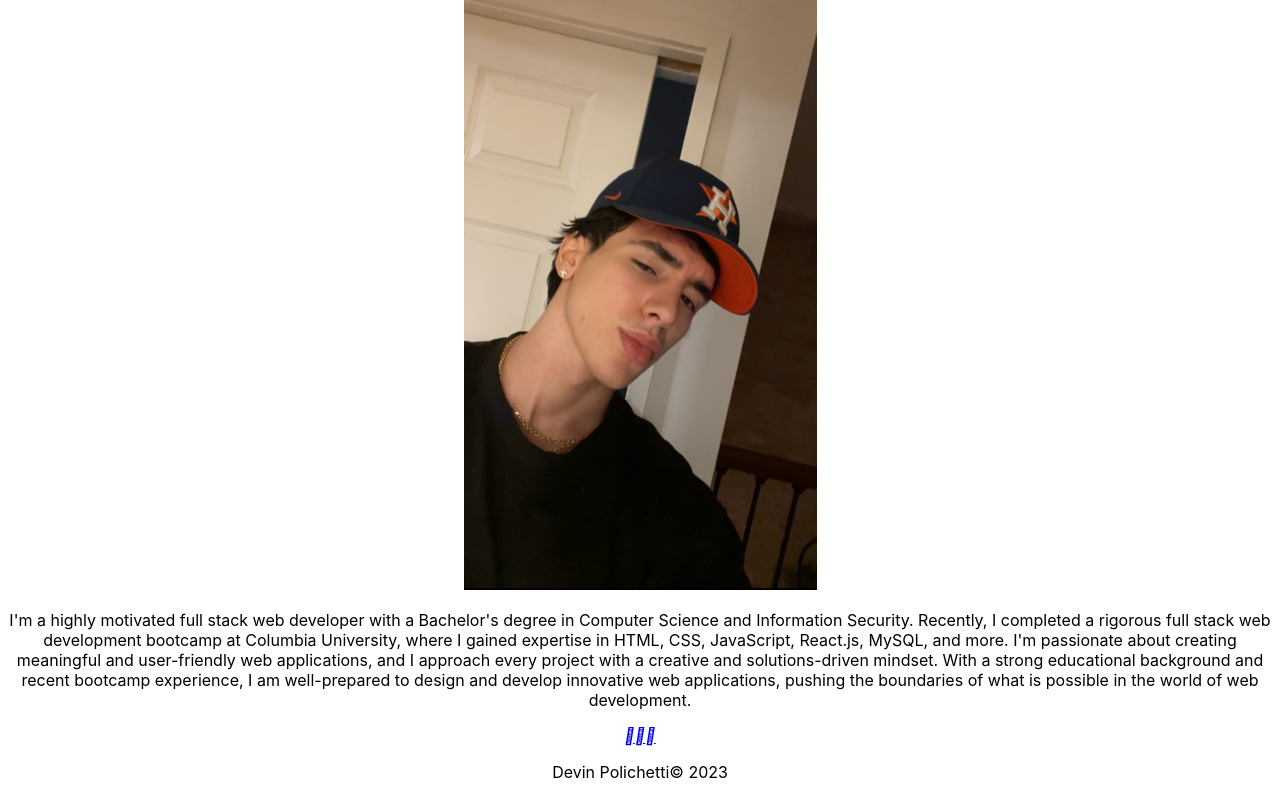
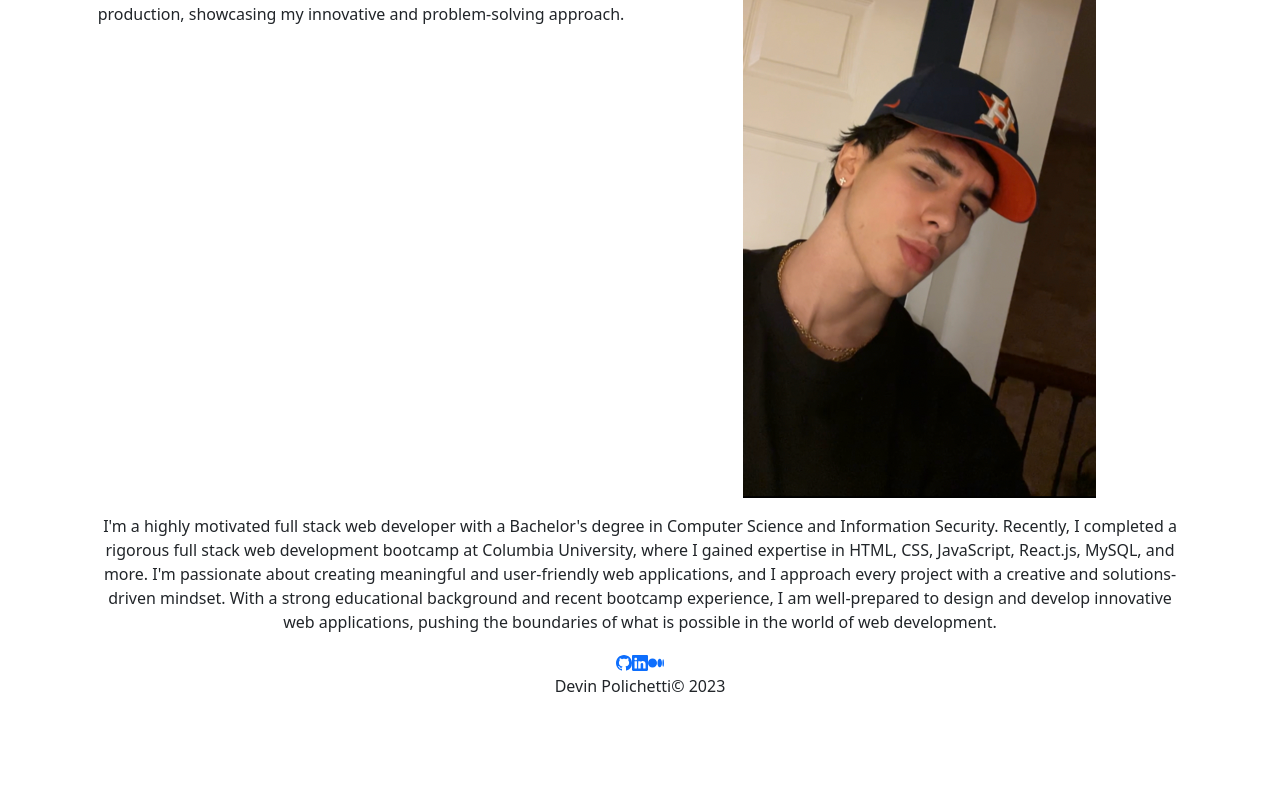
Before and after one commit to Dev-Devin/devinp-react-portfolio, a React (Create React App) app: page / in a window 1280 px wide. Shown: the part 274-1074 px from the top of the page. Built offline with nearby package versions, Linux system fonts and the light colour scheme.

Commit message:
fixed errors in footer and portfolio

```diff
--- a/package.json
+++ b/package.json
@@ -7,8 +7,10 @@
     "@testing-library/jest-dom": "^5.16.5",
     "@testing-library/react": "^13.4.0",
     "@testing-library/user-event": "^13.5.0",
+    "bootstrap": "^5.2.3",
     "gh-pages": "^5.0.0",
     "react": "^18.2.0",
+    "react-bootstrap": "^2.7.3",
     "react-bootstrap-icons": "^1.10.3",
     "react-dom": "^18.2.0",
     "react-scripts": "5.0.1",
--- a/src/App.js
+++ b/src/App.js
@@ -1,22 +1,45 @@
 import logo from "./logo.svg";
 import "./App.css";
-import React from "react";
+import React, { useState } from "react";
 import Footer from "./components/Footer";
 import Header from "./components/Header";
-
+import About from "./components/pages/About";
+import Portfolio from "./components/pages/Portfolio";
+import Contact from "./components/pages/Contact";
+import Resume from "./components/pages/Resume";
 
 const styles = {
   body: {
-    backgroundColor: "393f5e",
+    backgroundColor: "393f1e",
     color: "FF1D25",
   },
 };
 
 function App() {
+  const [currentPage, setCurrentPage] = useState("About");
+
+  const renderPage = () => {
+    if (currentPage === "About") {
+      return <About />;
+    }
+    if (currentPage === "Portfolio") {
+      return <Portfolio />;
+    }
+    if (currentPage === "Contact") {
+      return <Contact />;
+    }
+    if (currentPage === "Resume") {
+      return <Resume />;
+    }
+  };
+
+  const handlePageChange = (page) => setCurrentPage(page);
+
   return (
     <body style={styles.body}>
       <div className="App">
-        <Header />
+        <Header currentPage={currentPage} handlePageChange={handlePageChange} />
+        <main style={{ minHeight: "80vh" }}>{renderPage()}</main>
         <Footer />
       </div>
     </body>
--- a/src/components/Footer.js
+++ b/src/components/Footer.js
@@ -1,27 +1,26 @@
 import React from "react";
 import { Github, Medium, Linkedin } from "react-bootstrap-icons";
-// import "bootstrap/dist/css/bootstrap.min.css";
 
 function Footer() {
   return (
-    <footer className="footer">
-      <div className="container">
+    <footer className="footer" style={{ width: "100%", height: "150px" }}>
+      {/* <div className="" style= {{border:"1px solid black",position:"absolute"}}> */}
       <div className="col item social">
         <a href="https://github.com/Dev-Devin" target="_blank">
-            <i class="fa-brands fa-github"></i>
+          <Github />
         </a>
         <a
           href="https://www.linkedin.com/in/devin-polichetti-8b1b1b1b3/"
           target="_blank"
         >
-            <i class="fa-brands fa-linkedin"></i>
+          <Linkedin />
         </a>
         <a href="https://medium.com/@devinpolichetti" target="_blank">
-            <i class="fa-brands fa-medium"></i>
+          <Medium />
         </a>
       </div>
       <p className="copyright">Devin Polichetti&copy; 2023</p>
-      </div>
+      {/* </div> */}
     </footer>
   );
 }
--- a/src/components/Header.js
+++ b/src/components/Header.js
@@ -1,31 +1,9 @@
 import React, { useState } from "react";
 import Navigation from "./Navigation";
 import "../styles/Header.css";
-import About from "./pages/About";
-import Portfolio from "./pages/Portfolio";
-import Contact from "./pages/Contact";
-import Resume from "./pages/Resume";
 
-function Header() {
+function Header({ currentPage, handlePageChange }) {
   // state variable for page in order to render content in main section using navigation links
-  const [currentPage, setCurrentPage] = useState("About");
-
-  const renderPage = () => {
-    if (currentPage === "About") {
-      return <About />;
-    }
-    if (currentPage === "Portfolio") {
-      return <Portfolio />;
-    }
-    if (currentPage === "Contact") {
-      return <Contact />;
-    }
-    if (currentPage === "Resume") {
-      return <Resume />;
-    }
-  };
-
-  const handlePageChange = (page) => setCurrentPage(page);
 
   return (
     <div>
@@ -35,9 +13,6 @@ function Header() {
         handlePageChange={handlePageChange}
       />
       {/* </header> */}
-      <main>
-        <div>{renderPage(currentPage)}</div>
-      </main>
     </div>
   );
 }
--- a/src/components/pages/Portfolio.js
+++ b/src/components/pages/Portfolio.js
@@ -1,28 +1,58 @@
+import deadInsideGames from "../../assets/DIG.png";
+
+import marvelForDummies from "../../assets/MFD.png";
+import passwordGen from "../../assets/passwordGen.png";
 import React from "react";
-import  projectList  from "../../helpers/ProjectsList";
 import "../../App.css";
 import "../../styles/Portfolio.css";
 import ProjectCard from "../ProjectCard";
 
 export default function Portfolio() {
+  const projectList = [
+    {
+      id: 0,
+      name: "Dead Inside Games",
+      technologies: "MongoDB, Mongoose, GraphQL, Express.js, Node.js, React",
+      github: "https://github.com/Dev-Devin/Dead-inside-games-new",
+      deployed: "https://desolate-stream-37841.herokuapp.com/signup",
+      image: deadInsideGames,
+    },
 
+    {
+      id: 1,
+      name: "Marvel for Dummies",
+      technologies: "HTML, CSS, JavaScript, Client & Server Side APIs",
+      github: "https://github.com/Dev-Devin/marvel-for-dummies",
+      deployed: " https://dev-devin.github.io/marvel-for-dummies/",
+      image: marvelForDummies,
+    },
+
+    {
+      id: 2,
+      name: "Password Generator",
+      technologies: "Node.js, Express.js, Handlebars.js, MySQL, Sequelize",
+      github: "https://github.com/Dev-Devin/New-PASSWORD-GEN",
+      deployed: "https://dev-devin.github.io/New-PASSWORD-GEN/",
+      image: passwordGen,
+    },
+  ];
   return (
     <div className="portfolio container">
       {/* <h2 className='title'>MY PROJECTS</h2> */}
       <h3 className="subtitle">Projects I have developed</h3>
       <div className="content project">
         {projectList.map((project, index) => {
-
+          return(
           <ProjectCard
-              project={project}
-              key={index}
-              // name={project.name}
-              // image={project.image}
-              // technologies={project.technologies}
-              // deployed={project.deployed}
-              // github={project.github}
+            project={project}
+            key={index}
+            name={project.name}
+            image={project.image}
+            technologies={project.technologies}
+            deployed={project.deployed}
+            github={project.github}
             />
-
+          )
         })}
       </div>
     </div>
--- a/src/components/pages/Resume.js
+++ b/src/components/pages/Resume.js
@@ -8,7 +8,7 @@ export default function Resume() {
       {/* <h2 className='title'>RESUME</h2> */}
 
       <div className='resume'>
-        <h3 className="subtitle">my skills & experience</h3>
+        <h3 className="subtitle">My skills & experience</h3>
         <a href='/Resume.pdf' download='Devin Polichetti Resume'>
           <button id='downloadBtn' value='download' className='btn btn-success'>
             Download Resume
--- a/src/index.js
+++ b/src/index.js
@@ -3,6 +3,7 @@ import ReactDOM from 'react-dom/client';
 import './index.css';
 import App from './App';
 import reportWebVitals from './reportWebVitals';
+import "bootstrap/dist/css/bootstrap.min.css";
 
 const root = ReactDOM.createRoot(document.getElementById('root'));
 root.render(
--- a/src/styles/Header.css
+++ b/src/styles/Header.css
@@ -1,5 +1,6 @@
 header {
   background: var(--background);
+  color: black;
   padding: 15px 6% 15px 0;
   display: flex;
   flex-direction: row;
@@ -43,7 +44,7 @@ nav a:last-child {
 nav .active,
 nav a:hover {
   background-color: var(--accent);
-  color: white;
+  color: rgb(193, 10, 10);
   border-radius: 50%;
   padding: 10px;
 }
```
Also changed, not shown: src/assets/DIG.png (renamed from src/assets/deadInsideGames.png), 1 other file (tests, documents, lock files or other folders). Lines whose indentation alone changed are shown as unchanged.
